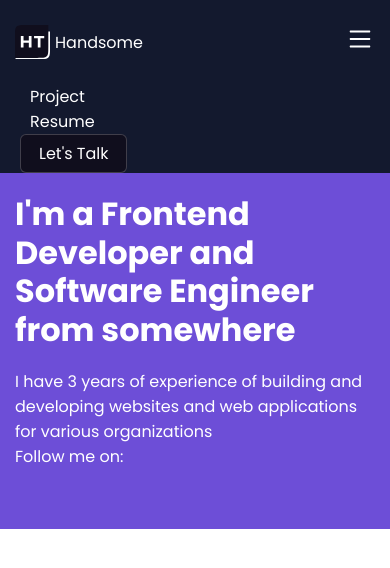
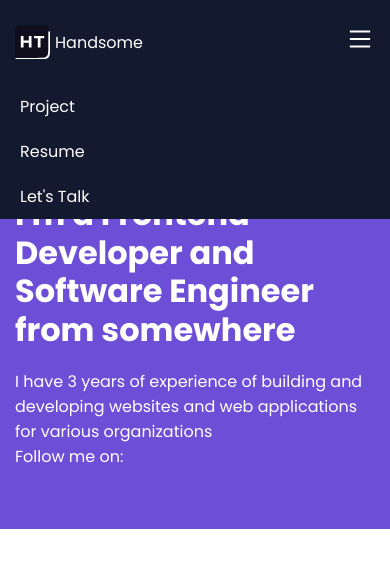
Before and after one commit to huzitaiwo/handsome, a React (Create React App) app: page / in a window 390 px wide. Shown: the top 568 px of the page. Built offline with nearby package versions, Linux system fonts and the light colour scheme.

Commit message:
respoonsive Navbar

```diff
--- a/src/components/Navbar.css
+++ b/src/components/Navbar.css
@@ -30,7 +30,7 @@
 .navbar a:hover {
   color: #6d4ed7;
 }
-.navbar .hi {
+.hi {
   border-radius: 6px;
   padding: 6px 18px;
   margin-left: 20px;
@@ -55,14 +55,27 @@
     flex-direction: column;
     align-items: flex-start;
   }
+  .hi {
+    border-radius: none;
+    background: none;
+    margin: 0;
+    border: none;
+  }
   .navbar li {
+    margin-left: 30px;
     padding: 0;
-    margin-left: 30px;
+    padding: 10px 0;
   }
-  .navbar .hi {
-    margin-left: none;
+  .navbar .hi:hover {
+    background: none;
   }
   .navbar .toggler {
     display: initial;
   }
 }
+
+@media (max-width: 512px) {
+  .navbar ul li {
+    margin-left: 20px;
+  }
+}
--- a/src/components/Navbar.js
+++ b/src/components/Navbar.js
@@ -1,7 +1,7 @@
 import { Link } from 'react-router-dom'
 import brand from '../assest/icon/logo.svg'
 import hamburger from '../assest/icon/hamburger.svg'
-import close from '../assest/icon/close.svg'
+// import close from '../assest/icon/close.svg'
 
 // style
 import './Navbar.css'
```
